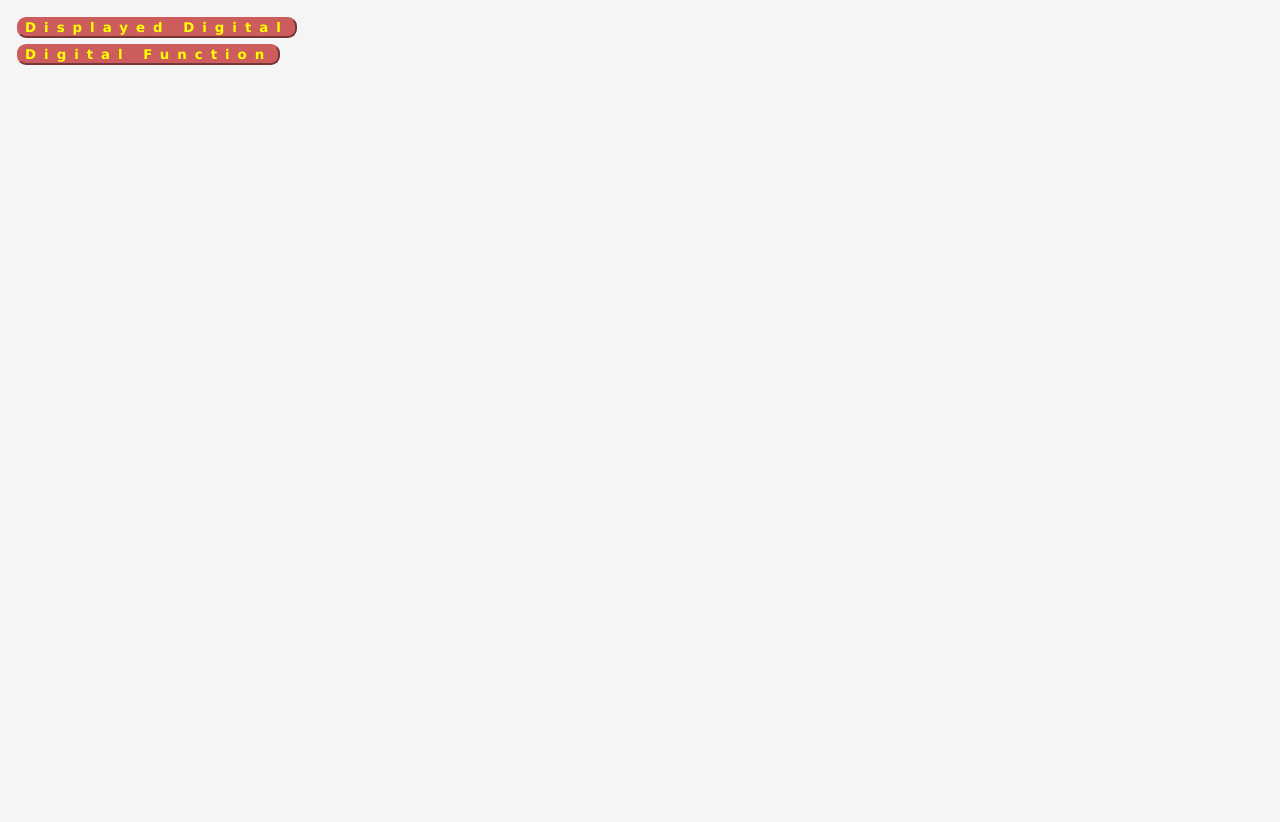
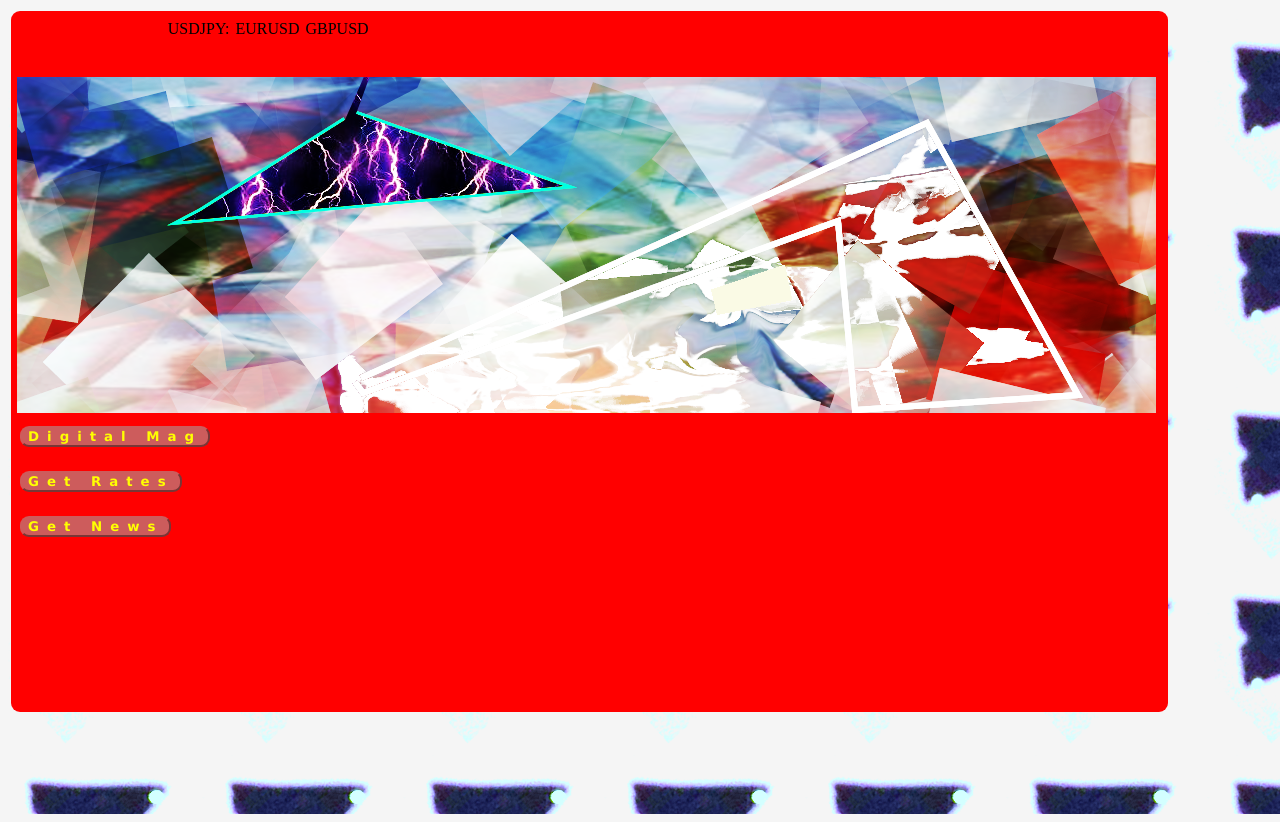
Before and after one commit to CloudsWeight/pwa, a website: page port/assets/index.html in a window 1280 px wide. Before the commit the page ends 800 px from the top, so only its background shows below. Drawn offline with Linux system fonts and the light colour scheme; no server answers.

Commit message:
Update index.html

```diff
--- a/port/assets/index.html
+++ b/port/assets/index.html
@@ -3,28 +3,59 @@
 <head>
   <link rel="icon" type="img/x-icon" href="/assets/favicon.ico">
   <link rel="stylesheet" type="text/css" href="/assets/waves.css">
-  <script type="text/javascript"> function testUrl() {
-    fetch('/api/getwaves', {
+  <meta charset="UTF-8">
+  <meta name="viewport" content="width=device-width, initial-scale=1.0">
+  <script type="text/javascript"> function getRates() {
+    fetch('/api/getRates', {
       method: 'GET'})
     .then(response => response.json())
     .then(data => {
-      console.log('Succesfully called function with data: ', data);
+      const el = document.getElementById('datael');
+      const fxData = JSON.parse(data);
+      const fxPair = fxData.instrument;
+      const fxCndls = fxData.candles;
+      document.getElementById("uj").innerText = 'USDJPY: ' + fxCndls[2].mid.c;
+      console.log(JSON.stringify(fxData));
     })
     .catch((error) => {
-      console.error('error', error);
+      console.error('Front end error: ', error);
     });
   }
+
+function getNews() {
+    fetch('/api/getNews', {
+      method: 'GET'})
+    .then(response => response.content())
+    .then(data => {
+      const el = document.getElementById('datael');
+      const fxNews = JSON.parse(data);
+      el.innerText = fxNews;
+
+    })
+    .catch((error) => {
+      console.error('Front end error: ', error);
+    });
+  }
+getRates();
+setInterval(getRates, 3000);
   </script>
-  <meta charset="UTF-8">
   <title>Local Change</title>
 </head>
-<body>
-  <div>
+<body><div class="div-bg">
+  <div class="tickwrap"><div class="tickmove">
+    <div class="tickitem" id="uj">USDJPY: </div>
+    <div class="tickitem">EURUSD</div>
+    <div class="tickitem">GBPUSD</div>
+  </div>
+<div id="tickheader"><img src="/assets/img/header.png"/></div>
   <div class="navbar">
-   <div><button onclick="testUrl('http://blenno.com')"><a href="/assets/test"> Displayed Digital</button></a></div></button>
-   <div><button onclick="testUrl()">Digital Function</button></div>
+   <div><button><a href="/assets/test">Digital Mag</a></button></div>
+   <br>
+   <div><button onclick="getRates()">Get Rates</button></div>
+   <br>
+   <div><button onclick="getNews()">Get News</button></div>
  </div>
- <div id="datael"></div>
+ <div id="datael"><div style="width: 1139px;"><canvas id="chart"></canvas></div></div>
 </div>
 </body>
 </html>
```
